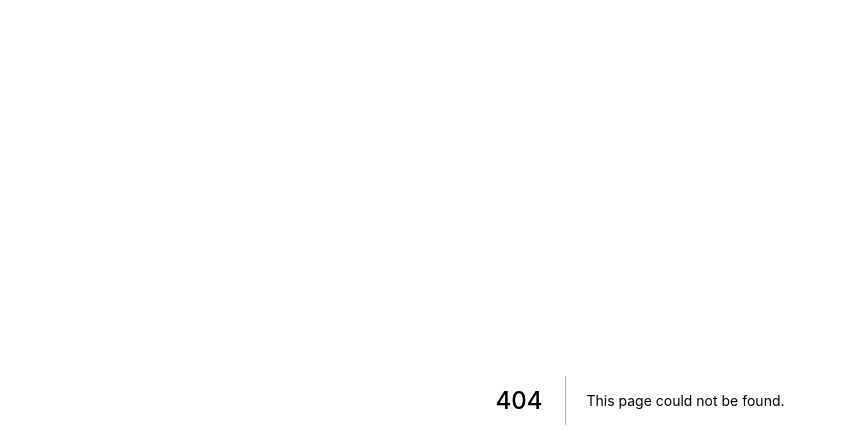
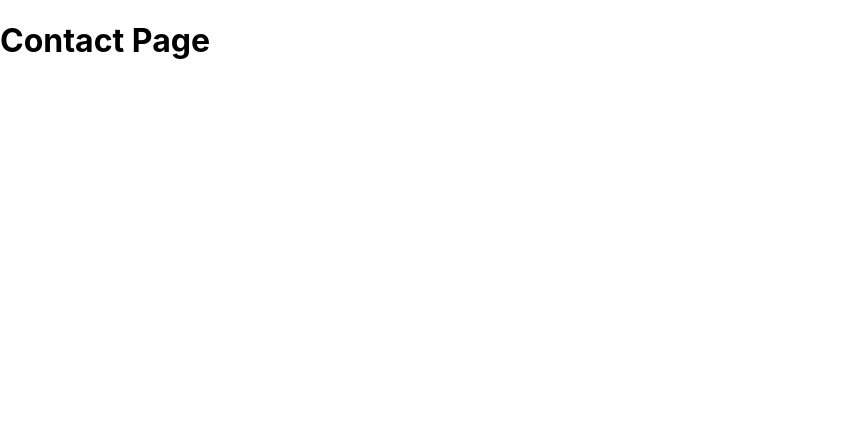
Before and after one commit to james-l-wong/portfolio_website, a Next.js app: page /contact in a window 1280 px wide. Before the commit this address had no page. Shown: the top 448 px of the page, without its empty margins (0-846 px from the left). Built offline with nearby package versions, Linux system fonts and the light colour scheme.

Commit message:
added template for contact page

```diff
--- /dev/null
+++ b/pages/contact.tsx
@@ -0,0 +1,9 @@
+import Head from "next/head";
+
+export default function Contact() {
+  return (
+    <>
+      <h1>Contact Page</h1>
+    </>
+  );
+}
```
